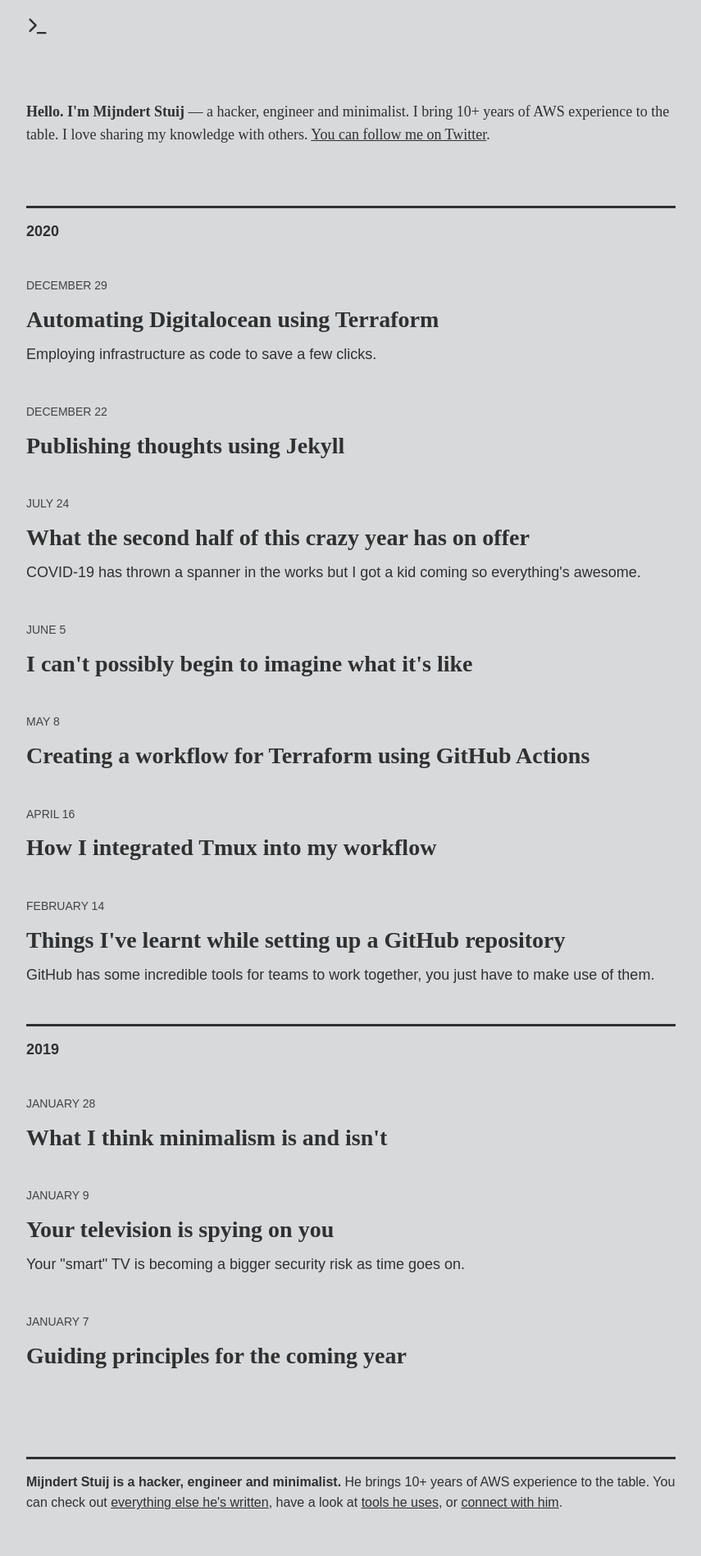
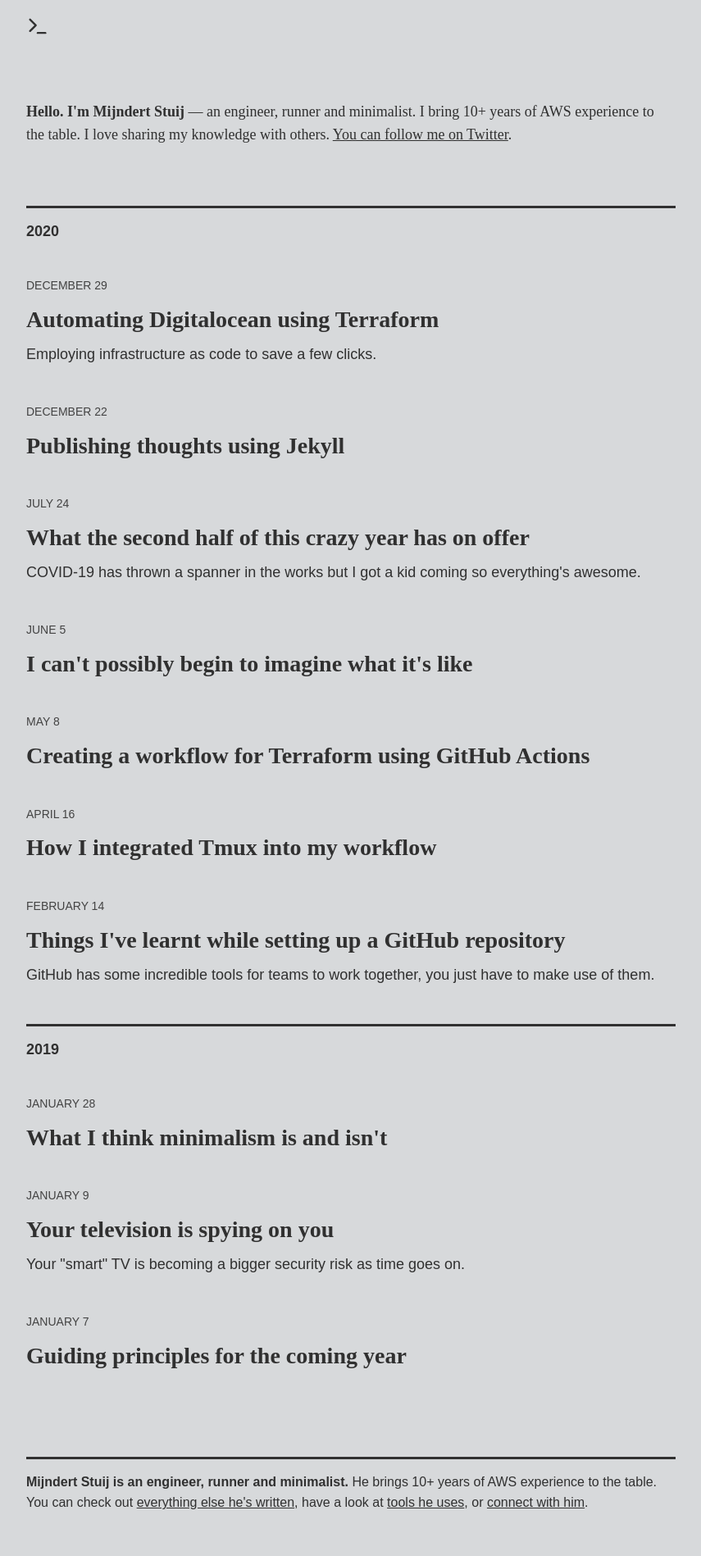
Before and after one commit to mijndert/website, a Jekyll site: the page built from index.html, in a window 1280 px wide. Shown: the whole page at 82% size, without its empty margins (212-1067 px from the left). Built offline with Jekyll 4.4.1, drawn with Linux system fonts in a browser that asks for light colours; some web fonts are replaced.

Commit message:
Change website desc.

```diff
--- a/_config.yml
+++ b/_config.yml
@@ -1,5 +1,5 @@
 name:           'Mijndert Stuij'
-description:    'Engineer. Hacker. Minimalist.'
+description:    'Engineer. Runner. Minimalist.'
 url:            'https://mijndertstuij.nl'
 author:         'Mijndert Stuij'
 
--- a/_includes/bio.html
+++ b/_includes/bio.html
@@ -1,7 +1,7 @@
 <section class="bio">
 
 	<p>
-		<b>Hello. I'm Mijndert Stuij</b> &mdash; a hacker, engineer and minimalist.
+		<b>Hello. I'm Mijndert Stuij</b> &mdash; an engineer, runner and minimalist.
 		I bring 10+ years of AWS experience to the table.
 		I love sharing my knowledge with others.
 		<a href="https://twitter.com/mijndert">You can follow me on Twitter</a>.
--- a/_includes/footer.html
+++ b/_includes/footer.html
@@ -1,7 +1,7 @@
 <footer class="footer">
 
   <p>
-    <b>Mijndert Stuij is a hacker, engineer and minimalist.</b>
+    <b>Mijndert Stuij is an engineer, runner and minimalist.</b>
     He brings 10+ years of AWS experience to the table. You can check out <a href="{{ site.url}}/archive/">everything else he's written</a>, have a look at <a href="{{ site.url }}/uses/">tools he uses</a>, or <a href="{{ site.url}}/connect/"> connect with him</a>.
   </p>
 
```
